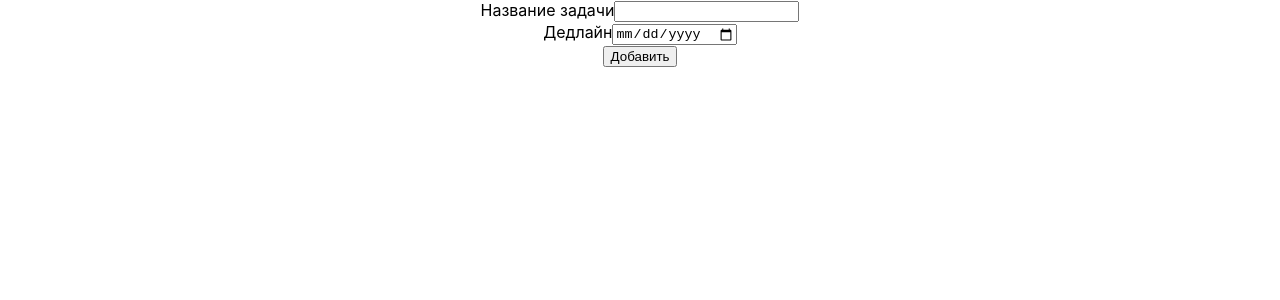
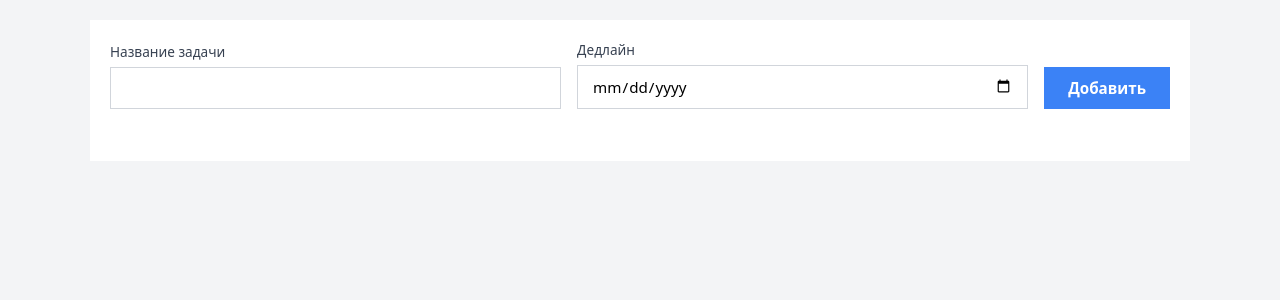
Before and after one commit to goddue/probl-mu-gr-mata, a React (Create React App) app in the folder probmugrmata/: page / in a window 1280 px wide. Shown: the top 300 px of the page. Built offline with nearby package versions, Linux system fonts and the light colour scheme.

Commit message:
add styles to task adding form

```diff
--- a/probmugrmata/src/App.css
+++ b/probmugrmata/src/App.css
@@ -1,38 +1,63 @@
-.App {
-  text-align: center;
+* {
+  box-sizing: border-box;
+  font-family: system-ui, -apple-system, 'Segoe UI', Roboto, 'Helvetica Neue', sans-serif;
 }
 
-.App-logo {
-  height: 40vmin;
-  pointer-events: none;
+.App {
+  max-width: 1100px;
+  margin: 0 auto;
+  background: white;
+  overflow: hidden;
 }
 
-@media (prefers-reduced-motion: no-preference) {
-  .App-logo {
-    animation: App-logo-spin infinite 20s linear;
-  }
+body {
+  background: #f3f4f6;
+  margin: 0;
+  padding: 20px;
 }
 
-.App-header {
-  background-color: #282c34;
-  min-height: 100vh;
+.add-task-form {
+  padding: 20px;
+  margin-bottom: 32px;
   display: flex;
-  flex-direction: column;
-  align-items: center;
-  justify-content: center;
-  font-size: calc(10px + 2vmin);
-  color: white;
+  flex-wrap: wrap;
+  gap: 16px;
+  align-items: flex-end;
 }
 
-.App-link {
-  color: #61dafb;
+.form-group {
+  flex: 1;
+  min-width: 180px;
 }
 
-@keyframes App-logo-spin {
-  from {
-    transform: rotate(0deg);
-  }
-  to {
-    transform: rotate(360deg);
-  }
+.form-group label {
+  display: block;
+  font-size: 0.85rem;
+  font-weight: 500;
+  color: #374151;
+  margin-bottom: 6px;
 }
+
+.form-group input {
+  width: 100%;
+  padding: 10px 14px;
+  border: 1px solid #d1d5db;
+  font-size: 0.95rem;
+  background: white;
+}
+
+.form-group input:focus {
+  outline: none;
+  border-color: #3b82f6;
+}
+
+.add-btn {
+  background: #3b82f6;
+  color: white;
+  border: none;
+  padding: 10px 24px;
+  font-weight: 600;
+  font-size: 0.95rem;
+  height: 42px;
+  align-self: flex-end;
+}
```
